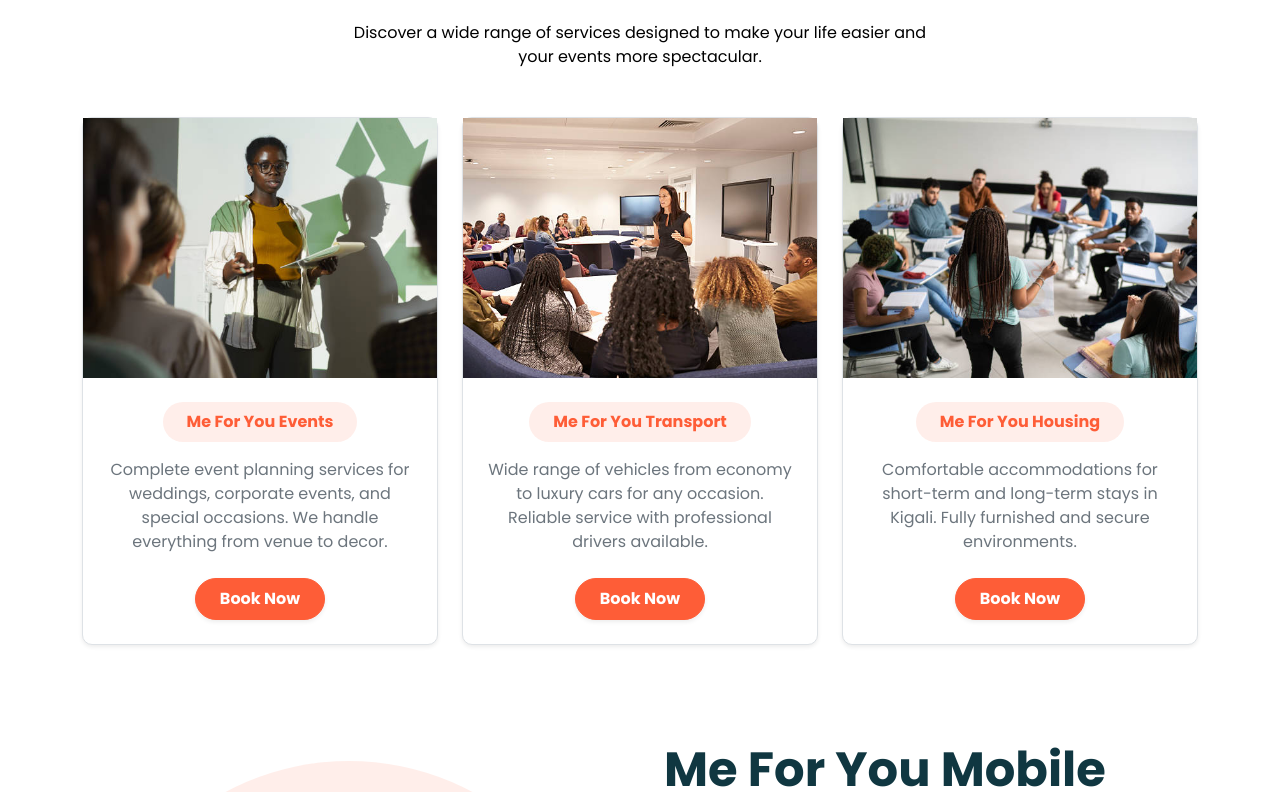
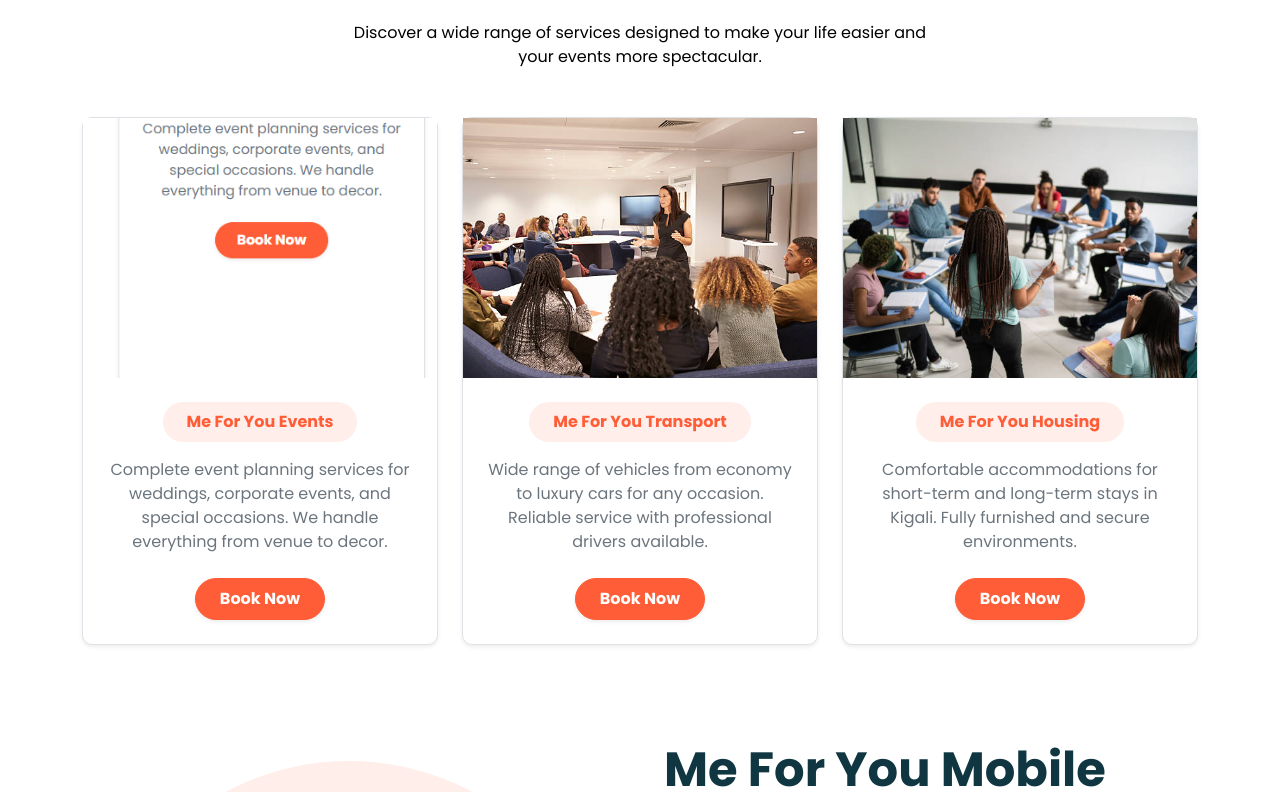
Before and after one commit to NtakirutimanaI/me-for-you-nest-and-react, a React (Vite) app in the folder meforyou-frontend/: page / in a window 1280 px wide. Shown: the part 1487-2279 px from the top of the page. Built offline with nearby package versions, Linux system fonts and the light colour scheme; no server answers; a web font is replaced by a local one.

Commit message:
UI: Update Events service image to user-provided asset

```diff
--- a/meforyou-frontend/src/app/pages/Home.tsx
+++ b/meforyou-frontend/src/app/pages/Home.tsx
@@ -11,7 +11,7 @@ export function Home() {
       icon: Calendar,
       title: t('events'),
       description: 'Complete event planning services for weddings, corporate events, and special occasions. We handle everything from venue to decor.',
-      image: '/img/Pic8.jpg',
+      image: '/img/service-events.png',
       link: '/events',
       color: 'text-primary'
     },
```
Also changed, not shown: meforyou-frontend/public/img/service-events.png (added), meforyou-frontend/public/img/uploaded_media_1769357761431.png (added).
